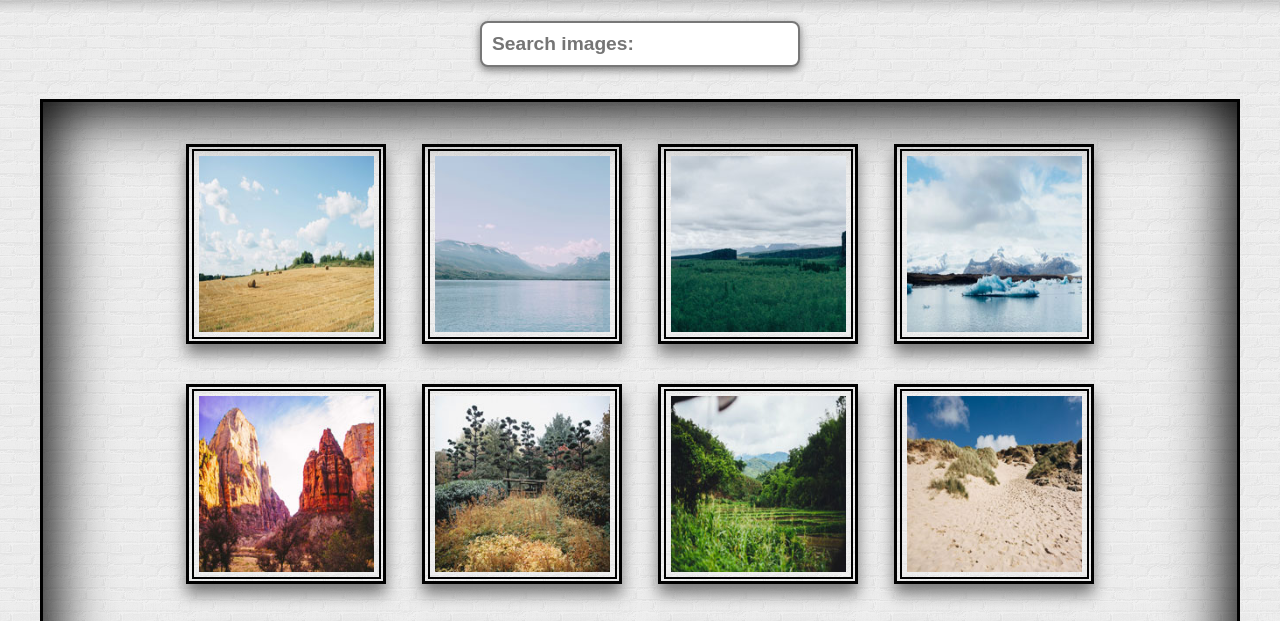
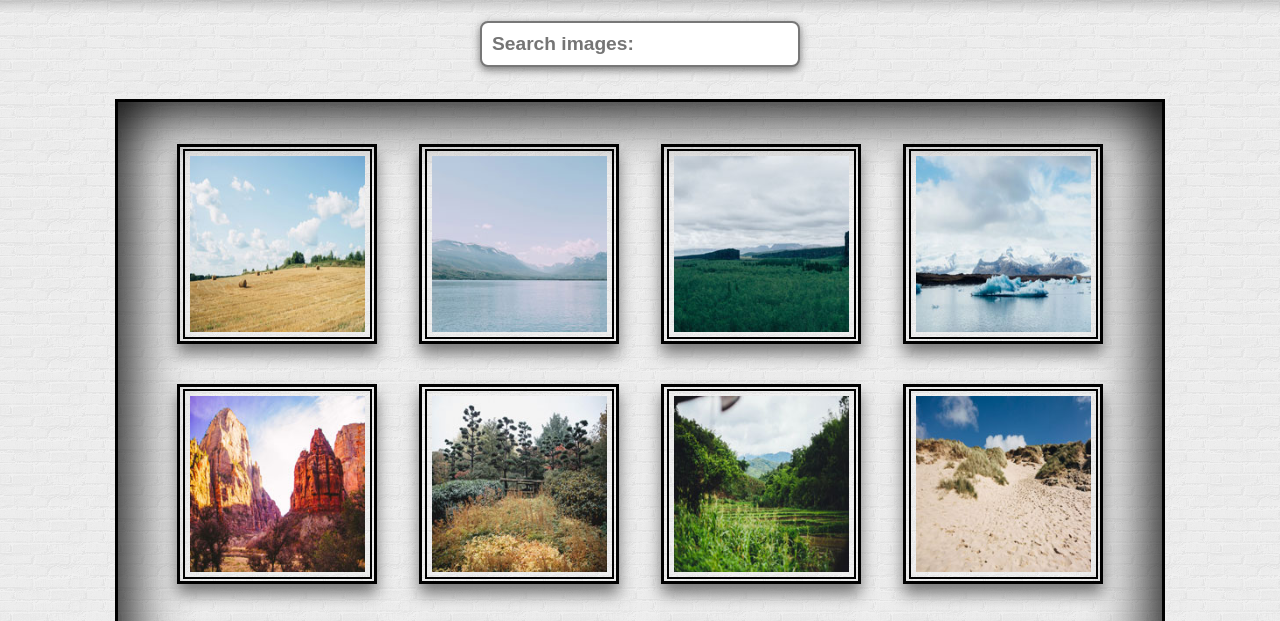
Before and after one commit to SamAtkinsonModeste/techDegree_project-5-interactive-gallery, a plain HTML site: page index.html in a window 1280 px wide. Shown: the part 102-723 px from the top of the page. Drawn offline with nearby package versions, Linux system fonts and the light colour scheme; a web font is replaced by a local one.

Commit message:
css - remove max-widths

```diff
--- a/css/main.css
+++ b/css/main.css
@@ -47,18 +47,23 @@ a {
 }
 
 
-.gallery, #myLightGallery {
+.gallery,
+ #myLightGallery {
+	width: 99%;
+	max-width: 1200px;
 	margin: 0 auto 20px;
 	padding: 10px 0 20px;
 	border: 2px solid #000;
 	box-shadow: inset 0 0 50px 3px rgba(0, 0, 0, 1);
 }
 
+#myLightGallery {
+	max-width: 1050px;
 
-#lightGallery-container {
-	min-width: 300px;
-	margin: 0 auto;
 }
+
+
+
 
 
 .thumbNail,
@@ -97,11 +102,11 @@ a {
 figure {
 	position: relative;
 	bottom: 37px;
-	right:8px;
-	/* overflow: hidden; */
+	right: 8px;
 	perspective: 700px;
 	/* border: solid 2px #C66FF3; */
 }
+
 .thumbNail:last-child {
 
 	margin-bottom: 100px;
@@ -208,6 +213,7 @@ figcaption h1 {
 	font-size: 1.5em;
 	margin: 2px 0;
 }
+
 /****************************************************
                     LINK   STATES
 
@@ -230,21 +236,7 @@ figcaption h1 {
  .thumbNail:hover  figcaption {
 	opacity:1;
 	transform: rotate(0deg) rotateX(-270deg) rotateX(270deg);
-	/* transform: rotateX(-180deg) rotate(180deg); */
-	/* margin: -196px auto;
-	padding-bottom: 30px;
-	/* -webkit-transform: scale(1.0) rotate(360deg);
-	-moz-transform: scale(1.0) rotate(360deg);
-	-o-transform: scale(1.0) rotate(360deg);
-	-ms-transform: scale(1.0) rotate(360deg);
-	transform: scale(1.0) rotate(360deg);
-	-webkit-transition: all.4s;
-	-moz-transition: all.4s;
-	-o-transition: all.4s;
-	-ms-transition: all.4s;
-	transition: all.4s;
-	cursor: pointer;
-	overflow: hidden; */
+
 }
 
 /*******************************************************************
@@ -270,7 +262,8 @@ STYLES FOR HEADER AND GALLERY DIVS CLIP(MEANING IMAGE DIV CONTAINER)
 NON LIGHT GALLERY DIV
 ****************************/
 
-.img-item, .clip {
+.img-item,
+ .clip {
 	margin: 10px auto 20px;
 	padding: 10px;
 }
@@ -305,14 +298,17 @@ MEDIA QUERIES
 ********************************************************************/
 
 @media (min-width: 480px), (min-width: 500px) and (orientation: landscape) {
+
+
 	.felex-container {
 		display: flex;
 		flex-wrap: wrap;
-		justify-content: center;
+		justify-content: space-evenly;
 	}
 
 
-	.img-item, .thumbNail {
+	.img-item,
+	 .thumbNail {
 		/* flex: 1 200px; */
 		margin: 10px 50px;
 		/*border: 1px solid #82AC83;*/
@@ -325,21 +321,23 @@ MEDIA QUERIES
 	/*************************************************
 	FELEX BOX FOR NON LIGHTGALLERY
 **************************************************/
-	.felex-container {
+	/* .felex-container {
 		display: flex;
 		flex-wrap: wrap;
 		justify-content: center;
-	}
+	} */
 
 
-	.img-item, .thumbNail {
+	.img-item,
+	 .thumbNail {
 		/* flex: 1 200px; */
 		margin: 10px 9px;
 		/*border: 1px solid #82AC83;*/
 	}
 
 
-	.thumbNail, .img-item {
+	.thumbNail,
+	 .img-item {
 		/* flex: 1 22.2222%; */
 	}
 	/*************************************************
@@ -357,12 +355,10 @@ MEDIA QUERIES
 	}
 
 
-	#myLightGallery, .gallery {
-		min-width: 730px;
-	}
 
 
-	#myLightGallery, .gallery {
+	#myLightGallery,
+	 .gallery {
 		margin-bottom: 25px;
 		padding: 50px 25px;
 		border: 3px solid #000;
@@ -395,17 +391,10 @@ STYLES FOR LIGHTGALLERY PLUGIN
 	/*************************************************
 	BOTH NON LIGHTGALLERY AND LIGHTGALLERY STYLING
 **************************************************/
-	#myLightGallery, .gallery {
-		max-width: 1200px;
-	}
 
 
-	#lightGallery-container {
-		max-width: 1050px;
-	}
-
-
-	#myLightGallery, .gallery {
+	#myLightGallery,
+	 .gallery {
 		margin-bottom: 30px;
 		padding: 22px 35px;
 	}
@@ -413,7 +402,8 @@ STYLES FOR LIGHTGALLERY PLUGIN
 	/*******************************
 	FLEX FOR NON LIGHTGALLERY
 **********************************/
-	.thumbNail, .img-item {
+	.thumbNail,
+	 .img-item {
 		/* flex: 1 22.2222%; */
 		margin: 20px 18px;
 	}
```
